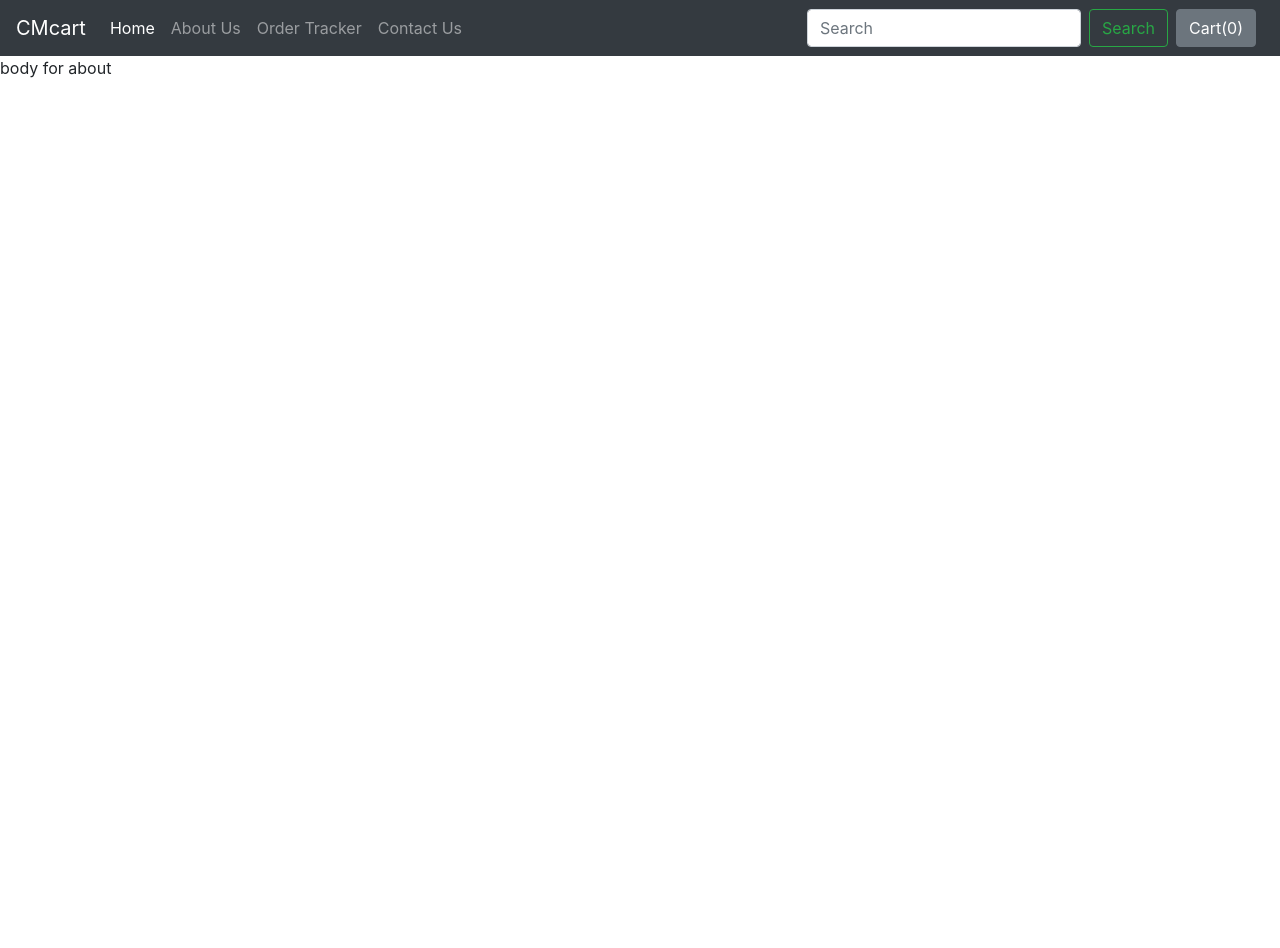
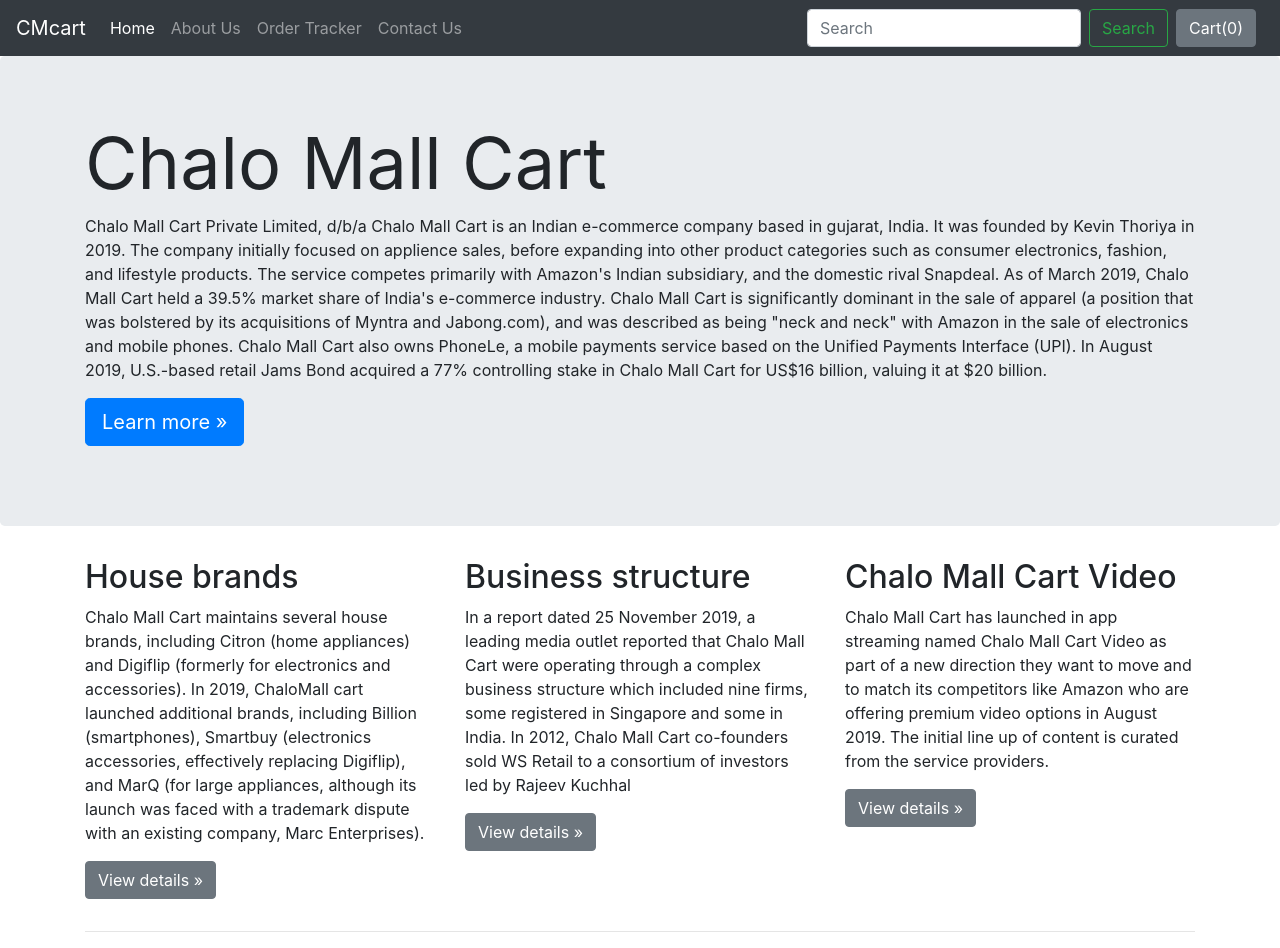
Before and after one commit to KevinThoriya/E-commerce_DJango, a Django app: page /shop/about/ in a window 1280 px wide. Before the commit the page ends 78 px from the top, so only its background shows below. Run offline with Django 3.2, Linux system fonts and the light colour scheme; some libraries are stand-ins or nearby versions.

Commit message:
about us page added and imporing the backend code

```diff
--- a/shop/templates/shop/about.html
+++ b/shop/templates/shop/about.html
@@ -1,3 +1,91 @@
 {% extends "shop/basic.html"  %}
 {% block title %}About - Chalo Mall cart{% endblock %}
-{% block body %}body for about{% endblock %}
+
+{% block body %}
+
+
+
+<main role="main">
+
+    <!-- Main jumbotron for a primary marketing message or call to action -->
+    <div class="jumbotron">
+        <div class="container">
+            <h1 class="display-3"><b>Chalo Mall Cart</b></h1>
+            <p>Chalo Mall Cart Private Limited, d/b/a Chalo Mall Cart is an Indian e-commerce company based in gujarat, India. It was founded by Kevin Thoriya in 2019. The company initially focused on applience sales, before expanding into other product categories such as consumer electronics, fashion, and lifestyle products.
+
+                The service competes primarily with Amazon's Indian subsidiary, and the domestic rival Snapdeal. As of March 2019, Chalo Mall Cart held a 39.5% market share of India's e-commerce industry. Chalo Mall Cart is significantly dominant in the sale of apparel (a position that was bolstered by its acquisitions of Myntra and Jabong.com), and was described as being "neck and neck" with Amazon in the sale of electronics and mobile phones. Chalo Mall Cart also owns PhoneLe, a mobile payments service based on the Unified Payments Interface (UPI).
+
+                In August 2019, U.S.-based retail Jams Bond acquired a 77% controlling stake in Chalo Mall Cart for US$16 billion, valuing it at $20 billion.</p>
+            <p><a class="btn btn-primary btn-lg" href="#" role="button">Learn more &raquo;</a></p>
+        </div>
+    </div>
+
+    <div class="container">
+        <!-- Example row of columns -->
+        <div class="row">
+            <div class="col-md-4">
+                <h2>House brands</h2>
+                <p>Chalo Mall Cart maintains several house brands, including Citron (home appliances) and Digiflip (formerly for electronics and accessories). In 2019, ChaloMall cart launched additional brands, including Billion (smartphones), Smartbuy (electronics accessories, effectively replacing Digiflip), and MarQ (for large appliances, although its launch was faced with a trademark dispute with an existing company, Marc Enterprises). </p>
+                <p><a class="btn btn-secondary" href="#" role="button">View details &raquo;</a></p>
+            </div>
+            <div class="col-md-4">
+                <h2>Business structure</h2>
+                <p>In a report dated 25 November 2019, a leading media outlet reported that Chalo Mall Cart were operating through a complex business structure which included nine firms, some registered in Singapore and some in India. In 2012, Chalo Mall Cart co-founders sold WS Retail to a consortium of investors led by Rajeev Kuchhal</p>
+                <p><a class="btn btn-secondary" href="#" role="button">View details &raquo;</a></p>
+            </div>
+            <div class="col-md-4">
+                <h2>Chalo Mall Cart Video</h2>
+                <p>Chalo Mall Cart has launched in app streaming named Chalo Mall Cart Video as part of a new direction they want to move and to match its competitors like Amazon who are offering premium video options in August 2019. The initial line up of content is curated from the service providers.</p>
+                <p><a class="btn btn-secondary" href="#" role="button">View details &raquo;</a></p>
+            </div>
+        </div>
+
+        <hr>
+
+    </div> <!-- /container -->
+
+</main>
+
+
+{% endblock %}
+{% block js %}
+
+<script>
+    var cart;
+    var cartpop = document.getElementById('cartpop');
+    // console.log(Object);
+
+    function init()
+    {
+        if(localStorage.getItem('cart') == null){
+            cart = {};
+        } else {
+            cart = JSON.parse(localStorage.getItem('cart'));
+            document.getElementById('cart_counter').innerHTML = Object.keys(cart).length;
+        }
+
+        $(".cart").click(function() {
+            strid = this.id.toString();
+            if( cart[strid] == undefined){
+                cart[strid] = 1;
+            } else {
+                cart[strid] += 1;
+            }
+            localStorage.setItem('cart' , JSON.stringify(cart));
+            document.getElementById('cart_counter').innerHTML = Object.keys(cart).length;
+        });
+
+
+    }
+
+    function clearcart(){
+        localStorage.setItem('cart', JSON.stringify({}));
+        cart = {};
+        document.getElementById('cart_counter').innerHTML = Object.keys(cart).length;
+    }
+
+    init();
+
+</script>
+
+{% endblock %}
--- a/shop/templates/shop/contact.html
+++ b/shop/templates/shop/contact.html
@@ -1,3 +1,5 @@
 {% extends "shop/basic.html"  %}
 {% block title %}Contact - CMcart{% endblock %}
-{% block body %}body for contet{% endblock %}
+{% block body %}
+
+{% endblock %}
```
